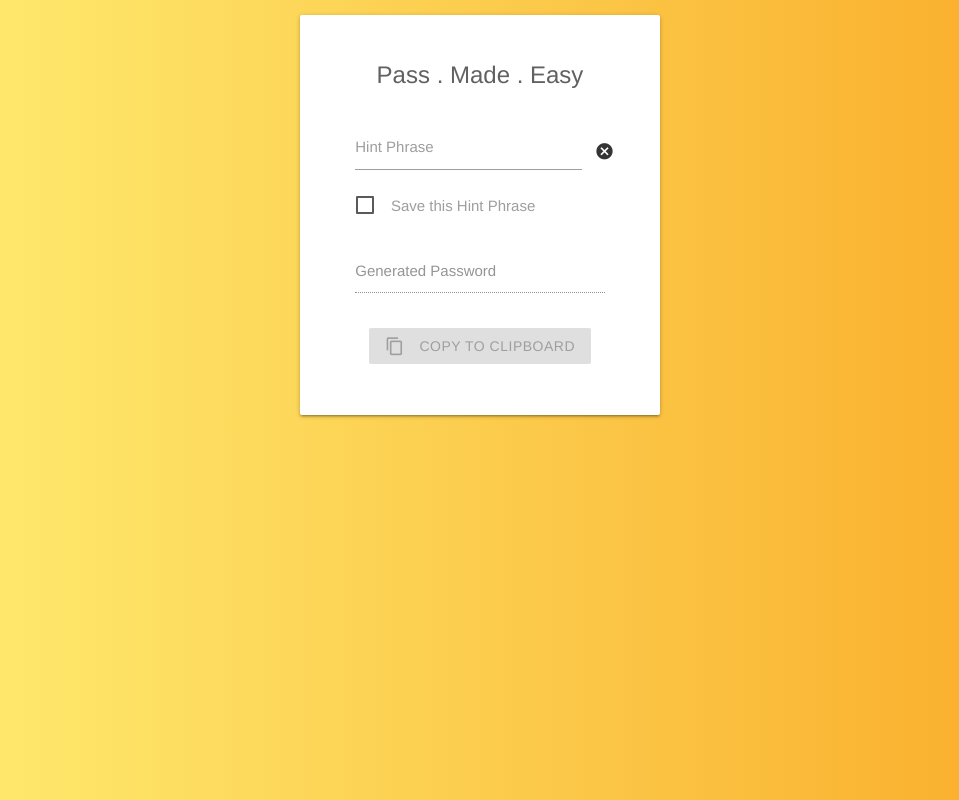
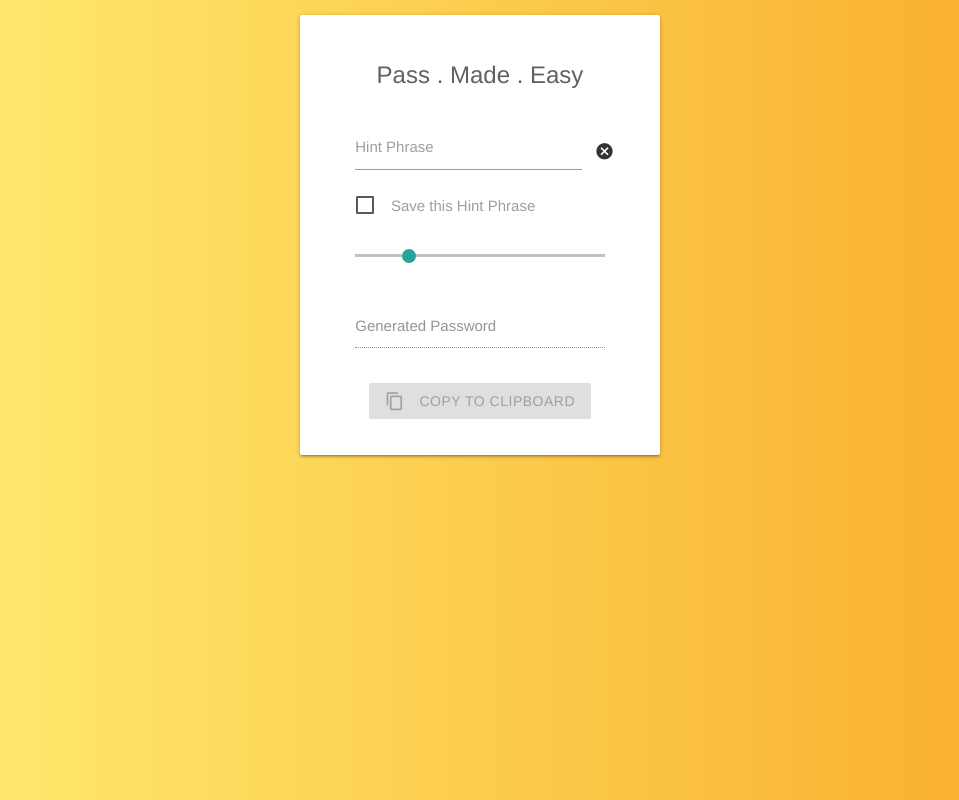
Before and after one commit to Chopinsky/Password-Transmogrifier, a Vue app in the folder vue/: page / in a window 1280 px wide. Shown: the whole page, without its empty margins (160-1119 px from the left). Built offline with nearby package versions, Linux system fonts and the light colour scheme.

Commit message:
adding range control

```diff
--- a/vue/src/App.vue
+++ b/vue/src/App.vue
@@ -1,9 +1,10 @@
 <template>
-  <div id="app" class="card medium card-custom">
+  <div id="app" class="card large card-custom">
     <div class="card-content">
       <div class="row title-row">
         <span class="card-title grey-text text-darken-2">Pass . Made . Easy</span>
       </div>
+
       <div class="row field-row">
         <div class="input-field col s11">
           <input
@@ -26,12 +27,29 @@
           </a>
         </div>
       </div>
+
       <div class="row inline-row">
         <label class="checkbox">
           <input type="checkbox" v-bind:checked="this.checked" v-on:click="onCheckboxClicked">
           <span>Save this Hint Phrase</span>
         </label>
       </div>
+
+      <div class="row short-row">
+        <p class="range-field">
+          <input
+            type="range"
+            id="pass-len"
+            min="12"
+            max="32"
+            step="4"
+            value="16"
+            v-model="pasLen"
+            v-on:change="onRangeChanged"
+          >
+        </p>
+      </div>
+
       <div class="row field-row">
         <div class="input-field col s12">
           <textarea
@@ -47,6 +65,7 @@
           <label for="password" v-bind:class="isActive">Generated Password</label>
         </div>
       </div>
+
       <div class="row control-row">
         <a
           class="waves-effect waves-light btn"
@@ -64,40 +83,51 @@
 
 <script>
 /* eslint-disable */
-const INPUT_KEY = "hintPhrase";
-const TO_SAVE_KEY = "savePassPhrase";
+const INPUT_KEY = "INPUT_KEY";
+const TO_SAVE_KEY = "TO_SAVE_KEY";
+const PASSWORD_LEN = "PASSWORD_LEN";
 const DEV_MODE = false;
 const DEFAULT_OUTPUT_LEN = 16;
 
 export default {
   name: "app",
   data: function() {
+    let host = window.location.host || window.location.hostname;
+    let hostArray = host.split(".");
+    if (hostArray.length > 3) {
+      host = hostArray.slice(hostArray.length - 3).join(".");
+    }
+
     if (DEV_MODE && chrome && chrome.storage) {
       chrome.storage.sync.get([INPUT_KEY, TO_SAVE_KEY], function(result) {
         if (result[TO_SAVE_KEY]) {
           this.checked = true;
           this.input = result[INPUT_KEY];
-          this.setPassword(this.hash(result[INPUT_KEY]));
+          this.pasLen = result[PASSWORD_LEN] || DEFAULT_OUTPUT_LEN;
+          this.$algo.setOutputSize(this.pasLen);
+
+          if (this.input) {
+            this.setPassword(this.input, host);
+          }
 
           this.$refs["input"].focus();
         }
       });
-    } else if (typeof Storage !== "undefined") {
+    } else if (typeof localStorage !== "undefined") {
       setTimeout(() => {
         if (localStorage[TO_SAVE_KEY] && localStorage[INPUT_KEY]) {
           this.checked = true;
           this.input = localStorage[INPUT_KEY];
-          this.setPassword(this.hash(localStorage[INPUT_KEY]));
+          this.pasLen = localStorage[PASSWORD_LEN] || DEFAULT_OUTPUT_LEN;
+          this.$algo.setOutputSize(this.pasLen);
+
+          if (this.input) {
+            this.setPassword(this.input, host);
+          }
 
           this.$refs["input"].focus();
         }
       }, 0);
-    }
-
-    let host = window.location.host || window.location.hostname;
-    let hostArray = host.split(".");
-    if (hostArray.length > 3) {
-      host = hostArray.slice(hostArray.length - 3).join(".");
     }
 
     this.$algo.setOutputSize(DEFAULT_OUTPUT_LEN);
@@ -106,12 +136,16 @@ export default {
       host,
       input: "",
       password: "",
+      pasLen: DEFAULT_OUTPUT_LEN,
       checked: false
     };
   },
   methods: {
-    setPassword(password) {
-      this.password = password;
+    setPassword(password, host) {
+      if (password) {
+        let raw = this.$algo.hash(password, host || this.host);
+        this.password = this.$algo.condense(raw);
+      }
 
       setTimeout(() => {
         M.textareaAutoResize(this.$refs["textArea"]);
@@ -139,15 +173,15 @@ export default {
         document.selection.empty();
       }
     },
-    updateStore() {
+    updateStore(val) {
       if (DEV_MODE && chrome && chrome.storage) {
-        chrome.storage.sync.set({ key: value }, function() {
+        chrome.storage.sync.set({ INPUT_KEY: val }, function() {
           console.log(`Settings {${key}: ${value}} is saved`);
         });
-      } else if (typeof Storage !== "undefined") {
+      } else if (typeof localStorage !== "undefined") {
         if (this.checked) {
-          localStorage[INPUT_KEY] = this.input;
-          localStorage[TO_SAVE_KEY] = this.input ? true : false;
+          localStorage[INPUT_KEY] = val;
+          localStorage[TO_SAVE_KEY] = val ? true : false;
         } else {
           localStorage[INPUT_KEY] = "";
           localStorage[TO_SAVE_KEY] = false;
@@ -157,24 +191,19 @@ export default {
     onInputChanged(event) {
       const currInput = event.target.value;
 
-      if (this.input) {
-        let raw = this.$algo.hash(this.input, this.host);
-        this.setPassword(this.$algo.condense(raw, DEFAULT_OUTPUT_LEN));
-      } else {
-        this.setPassword("");
-      }
-
-      this.updateStore();
+      this.setPassword(currInput);
+      this.updateStore(currInput);
     },
     onButtonClick(event) {
       this.input = "";
       this.setPassword("");
-      this.updateStore();
+      this.updateStore("");
     },
     onCheckboxClicked(event) {
       this.checked = !this.checked;
-      this.updateStore();
+      this.updateStore(this.input);
     },
+    onRangeChanged(event) {},
     onCopyClick(event) {
       this.selectCopy();
       this.unselect();
@@ -216,6 +245,9 @@ div.title-row {
 div.field-row {
   padding: 0 20px;
 }
+div.short-row {
+  padding: 5px 30px 15px 30px;
+}
 div.inline-row {
   margin-bottom: 15px;
   padding: 0 32px;
@@ -223,9 +255,11 @@ div.inline-row {
 }
 div.control-row {
   padding: 5px 0;
+  margin-bottom: 20px;
 }
-.card-custom {
+div.card-custom#app {
   margin: 15px auto;
+  height: 440px;
   width: 360px;
   max-width: 480px;
   min-width: 320px;
--- a/vue/src/algo.js
+++ b/vue/src/algo.js
@@ -1,6 +1,6 @@
 import crypto from "crypto";
 
-const DEFAULT_LENGTH = 10;
+const DEFAULT_LENGTH = 12;
 const MIN_CHAR_TYPE_COUNT = 2;
 
 let outputSize = DEFAULT_LENGTH;
```
